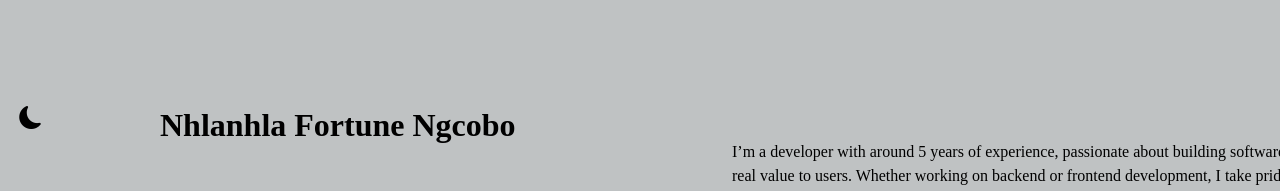
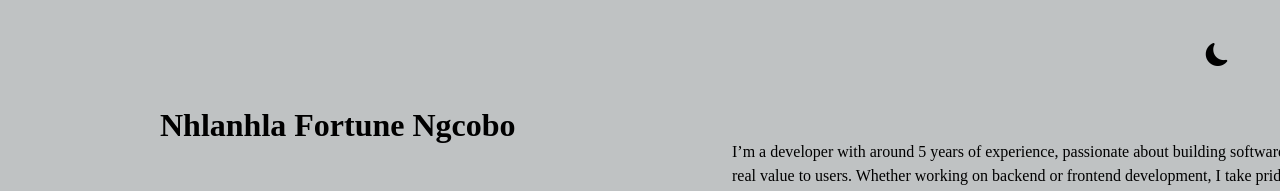
Before and after one commit to nhngcobo/reactportfolio.client, a React (Vite) app: page / in a window 1280 px wide. Shown: the top 191 px of the page. Built offline with nearby package versions, Linux system fonts and the light colour scheme.

Commit message:
added change theme component

```diff
--- a/src/App.css
+++ b/src/App.css
@@ -82,13 +82,12 @@ th, td {
     background-color: transparent;
     cursor: pointer;
     position: absolute;
-    top: 0;
-    left: 0;
+    top: 2rem;
+    right: 2rem; /* add this to position it on the right */
     z-index: 1;
-    margin-top: 12vh;
-    padding-right: 2rem;
     border: none;
   }
+
 
   .header-container {
     display: flex;
--- a/src/App.jsx
+++ b/src/App.jsx
@@ -11,6 +11,7 @@ import ComponentExperienceApigee from './componentExperienceApigee'
 import { ThemeContext } from './ThemeContext';
 import { useContext } from 'react';
 import ScrollToTopButton from './ScrollToTopButton';
+import ChangeThemeComponent from './changeTheme';
 
 
 
@@ -21,8 +22,9 @@ function App() {
         <>
             <div className={`root ${theme}`}>
                 <div className="divideComponents">
+                    <ChangeThemeComponent theme={theme} toggleTheme={toggleTheme} />
                     <div className="componentA">
-                        <IndexPageComponentA theme={theme} toggleTheme={toggleTheme} />
+                        <IndexPageComponentA />
                         <nav>
                             <ul className="custom-list">
                                 <ScrollLink to="about" smooth={true} duration={500} activeclassname="active">
--- a/src/IndexPageComponentA.jsx
+++ b/src/IndexPageComponentA.jsx
@@ -48,19 +48,11 @@ class IndexPageComponentA extends React.Component {
   }
 
   render() {
-    const { theme, toggleTheme } = this.props;
 
     return (
       <>
         <div className="header-container">
           <h1 className="headingName">{this.text.fullnames}</h1>
-          <button onClick={toggleTheme} className="theme-toggle-btn">
-            {theme === "light" ? (
-              <i className="bi bi-moon-fill" style={{ fontSize: 23 }}></i>
-            ) : (
-              <i className="bi bi-brightness-high" style={{ fontSize: 23, color: "white" }}></i>
-            )}
-          </button>
         </div>
 
         <h3>{this.text.occupation}</h3>
--- /dev/null
+++ b/src/changeTheme.jsx
@@ -0,0 +1,25 @@
+import React from "react";
+
+class ChangeThemeComponent extends React.Component {
+  constructor(props) {
+    super(props);
+  }
+  render() {
+    const { theme, toggleTheme } = this.props;
+
+    return (
+      <>
+        <div>
+          <button onClick={toggleTheme} className="theme-toggle-btn">
+            {theme === "light" ? (
+              <i className="bi bi-moon-fill" style={{ fontSize: 23 }}></i>
+            ) : (
+              <i className="bi bi-brightness-high" style={{ fontSize: 23, color: "white" }}></i>
+            )}
+          </button>
+        </div>
+      </>
+    );
+
+  }}
+export default ChangeThemeComponent;
```
